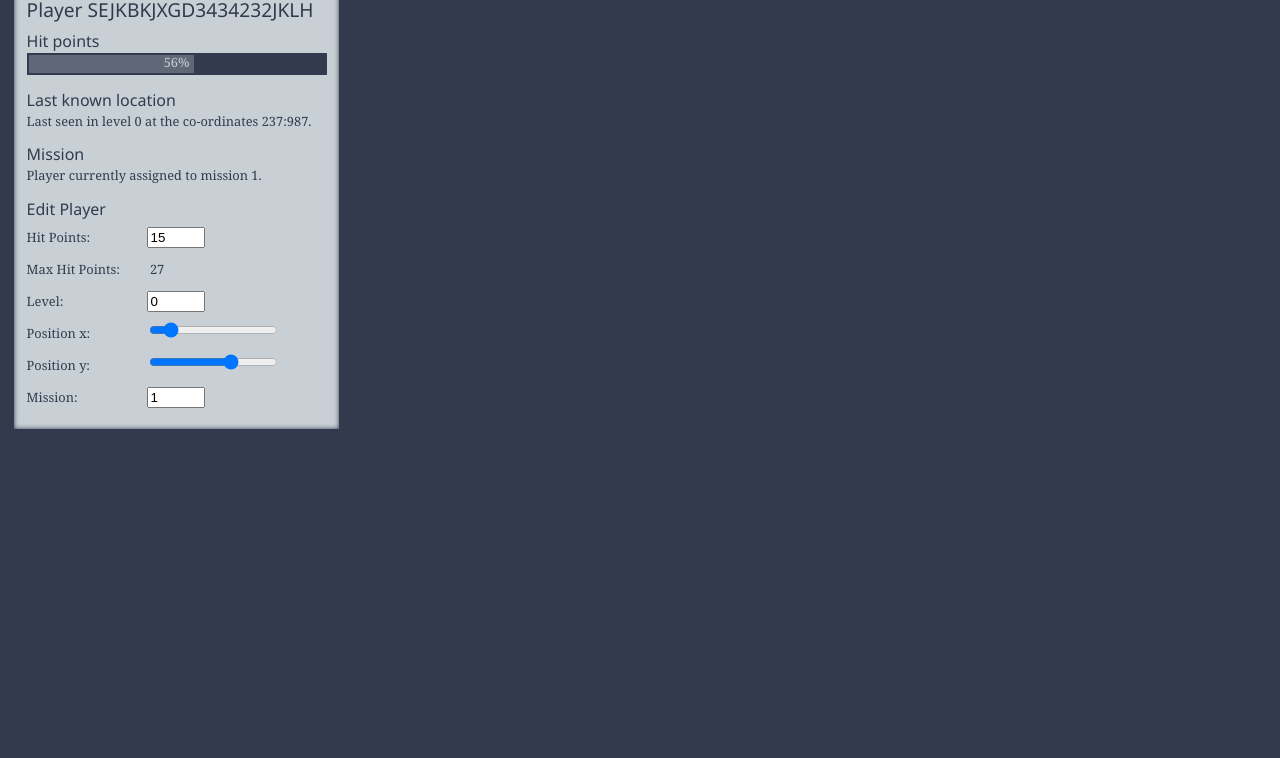
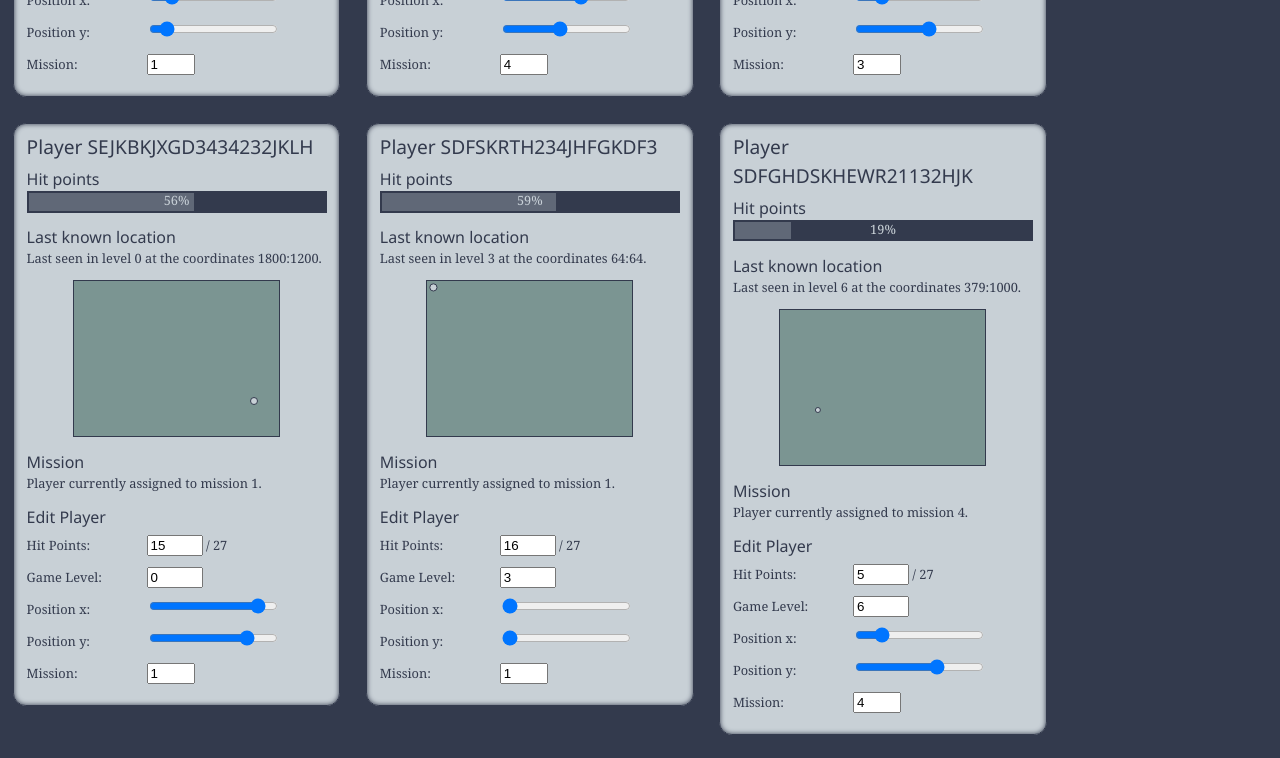
Before and after one commit to ebabel-games/space3c-admin, an Angular app: page / in a window 1280 px wide. Shown: the part 580-1338 px from the top of the page. Before the commit the page ends 1036 px from the top, so only its background shows below. Built offline with nearby package versions, Linux system fonts and the light colour scheme.

Commit message:
Implement a dynamic svg map.

```diff
--- a/src/app/mock-players.ts
+++ b/src/app/mock-players.ts
@@ -6,8 +6,8 @@ export const PLAYERS: Player[] = [
     maxHitPoints: 27,
     hitPoints: 12,
     level: 0,
-    x: 320,
-    y: 267,
+    x: 300,
+    y: 200,
     mission: 1,
   },
   {
@@ -15,8 +15,8 @@ export const PLAYERS: Player[] = [
     maxHitPoints: 27,
     hitPoints: 26,
     level: 1,
-    x: 189,
-    y: 639,
+    x: 1300,
+    y: 700,
     mission: 4,
   },
   {
@@ -24,8 +24,8 @@ export const PLAYERS: Player[] = [
     maxHitPoints: 27,
     hitPoints: 20,
     level: 1,
-    x: 1897,
-    y: 134,
+    x: 400,
+    y: 900,
     mission: 3,
   },
   {
@@ -33,8 +33,46 @@ export const PLAYERS: Player[] = [
     maxHitPoints: 27,
     hitPoints: 15,
     level: 0,
-    x: 237,
-    y: 987,
+    x: 1800,
+    y: 1200,
     mission: 1,
   },
+
+  {
+    id: 'sdfskrth234jhfgkdf3',
+    maxHitPoints: 27,
+    hitPoints: 16,
+    level: 3,
+    x: 64,
+    y: 64,
+    mission: 1,
+  },
+  {
+    id: 'sdfghdskhewr21132hjk',
+    maxHitPoints: 27,
+    hitPoints: 5,
+    level: 6,
+    x: 379,
+    y: 1000,
+    mission: 4,
+  },
+  {
+    id: 'sfkgkg435kjhgkdfds',
+    maxHitPoints: 27,
+    hitPoints: 27,
+    level: 4,
+    x: 700,
+    y: 300,
+    mission: 3,
+  },
+  {
+    id: 'sdgdfg342543gdfg32',
+    maxHitPoints: 27,
+    hitPoints: 3,
+    level: 8,
+    x: 950,
+    y: 1100,
+    mission: 1,
+  },
+
 ];
--- a/src/app/players/players.component.css
+++ b/src/app/players/players.component.css
@@ -8,6 +8,7 @@
   font-size: .8em;
   width: 300px;
   float: left;
+  border-radius: 1em;
 }
 
 h2 {
@@ -57,7 +58,14 @@ label span {
 }
 
 input[type=number] {
-  min-width: 50px;
+  min-width: 40px;
+}
+
+.worldMap {
+  background-color: #7b9592;
+  margin: 0 auto 1em;
+  display: block;
+  border: solid 1px;
 }
 
 @media (max-width: 414px) {
--- a/src/app/players/players.component.html
+++ b/src/app/players/players.component.html
@@ -9,8 +9,21 @@
     <span [ngStyle]="{'width': player.hitPoints / player.maxHitPoints | percent}"></span>
     {{(player.hitPoints / player.maxHitPoints) | percent}}
   </p>
+
   <h3>Last known location</h3>
-  <p>Last seen in level {{player.level}} at the co-ordinates {{player.x}}:{{player.y}}.</p>
+  <p>Last seen in level {{player.level}} at the coordinates {{player.x}}:{{player.y}}.</p>
+  <svg width="205" height="155" viewBox="0 0 205 155" class="worldMap">
+    <circle
+      [attr.r]="player.hitPoints / 10 + 2"
+      [attr.cx]="player.x / 10"
+      [attr.cy]="player.y / 10"
+      stroke-width="1"
+      class="playerLocation"
+      fill="#c8d0d6"
+      stroke="#333a4d"
+    />
+  </svg>
+
   <h3>Mission</h3>
   <p>Player currently assigned to mission {{player.mission}}.</p>
 
@@ -18,31 +31,25 @@
   <div>
     <label>
       <span>Hit Points:</span>
-      <input type="number" [(ngModel)]="player.hitPoints" placeholder="27" min="0" max="27">
+      <input type="number" [(ngModel)]="player.hitPoints" placeholder="27" min="0" max="27"> / {{player.maxHitPoints}}
     </label>
   </div>
   <div>
     <label>
-      <span>Max Hit Points:</span>
-      {{player.maxHitPoints}}
-    </label>
-  </div>
-  <div>
-    <label>
-      <span>Level:</span>
+      <span>Game Level:</span>
       <input type="number" [(ngModel)]="player.level" placeholder="0" min="0" max="10">
     </label>
   </div>
   <div>
     <label>
       <span>Position x:</span>
-      <input type="range" [(ngModel)]="player.x" min="0" max="2000" step="64">
+      <input type="range" [(ngModel)]="player.x" min="64" max="1984" step="64">
     </label>
   </div>
   <div>
     <label>
       <span>Position y:</span>
-      <input type="range" [(ngModel)]="player.y" min="0" max="1500">
+      <input type="range" [(ngModel)]="player.y" min="64" max="1489">
     </label>
   </div>
   <div>
```
